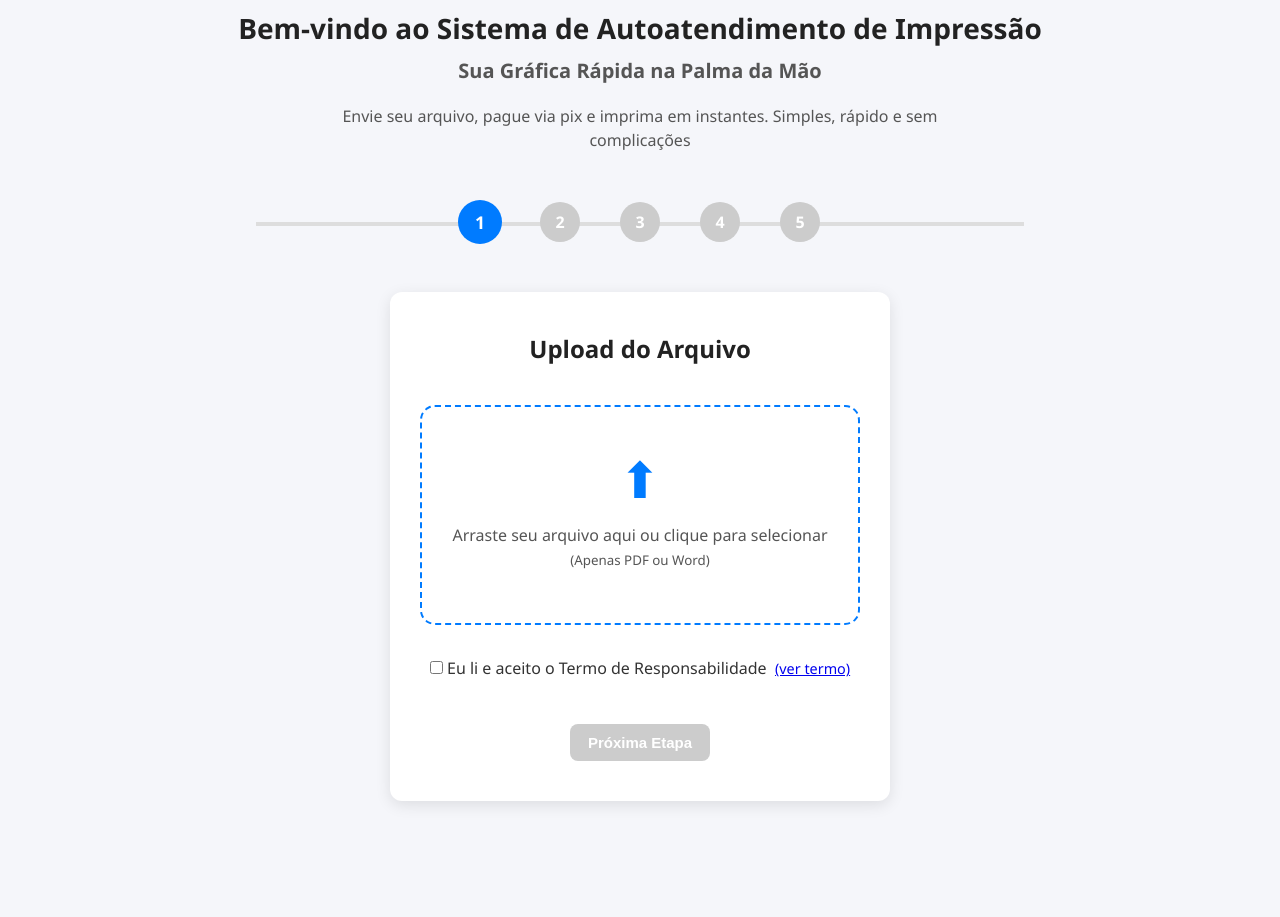
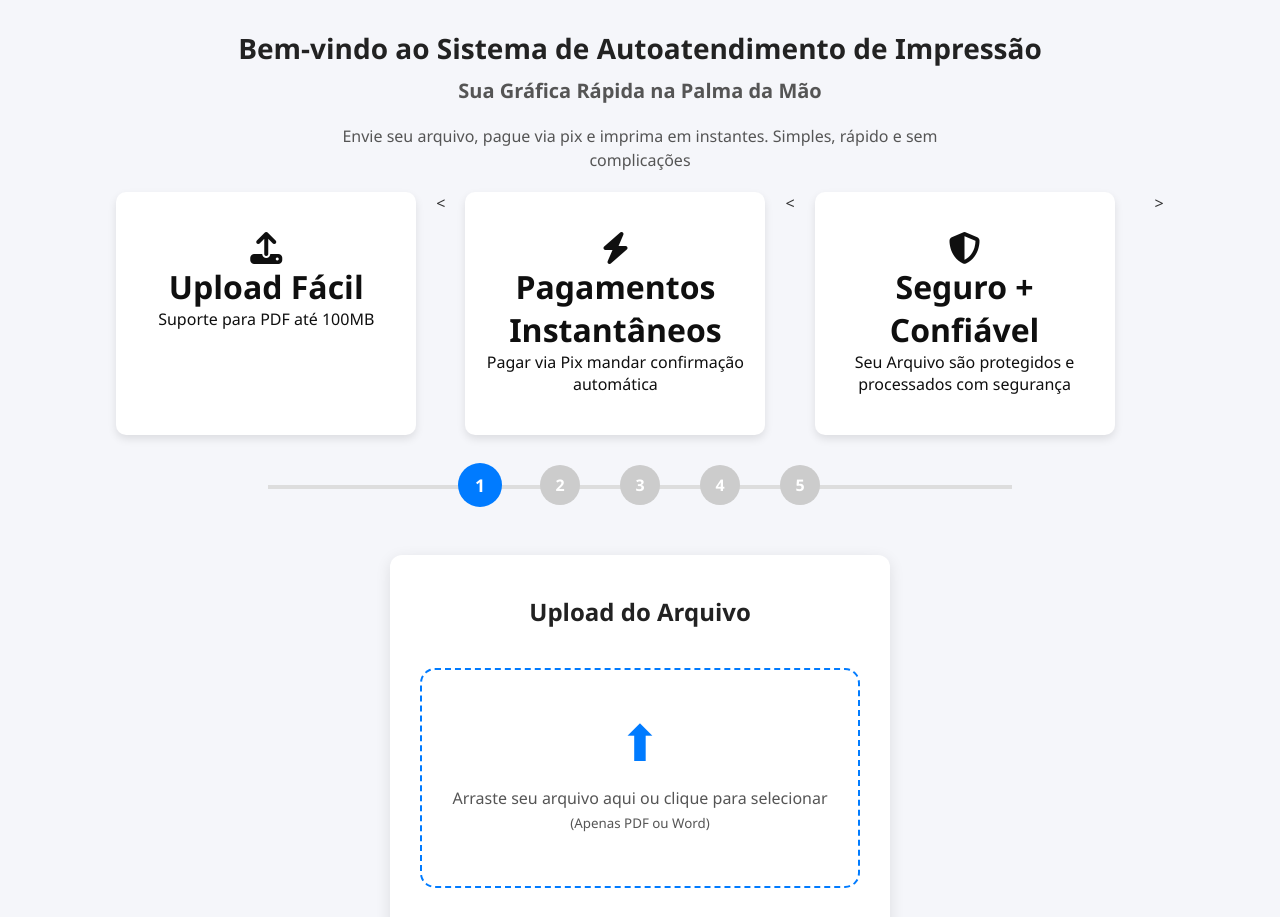
Before and after one commit to DanielMenezes21/projeto_copiadora, a website: page public/index.html in a window 1280 px wide. Shown: the part 441-1358 px from the top of the page. Before the commit the page ends 1262 px from the top, so only its background shows below. Drawn offline with Linux system fonts and the light colour scheme; no server answers.

Commit message:
Adicionando pasta projeto_copiadora como diretório normal

```diff
--- a/public/index.html
+++ b/public/index.html
@@ -6,7 +6,7 @@
   <link rel="stylesheet" href="style.css">
   <!-- Font Awesome para ícones -->
   <link rel="stylesheet" href="https://cdnjs.cloudflare.com/ajax/libs/font-awesome/6.4.0/css/all.min.css">
-</head>
+ </head>
 <body>
   <header>
     <div class="logo">
@@ -17,10 +17,13 @@
       <button class="nav-btn"><i class="fa-solid fa-circle-info"></i> Sobre</button>
       <button class="nav-btn"><i class="fa-solid fa-headset"></i> Suporte</button>
     </nav>
+
   </header>
-  <section class="hero-image">
+
+    <section class="hero-image">
     <img src="image/logo1_copiadora.png" alt="Arte principal" />
   </section>
+
   <main>
     <h1>Bem-vindo ao Sistema de Autoatendimento de Impressão</h1>
     <h2>
@@ -30,6 +33,188 @@
       Envie seu arquivo, pague via pix e imprima em instantes. Simples, rápido e sem complicações
     </p>
   </main>
+
+<head>
+
+<body>
+
+</body>
+
+ <!-- espaçamento entre a linha e os banners -->
+ <!--
+📜 Explicação Detalhada do Código
+
+Este código cria 3 caixas (banners) para anúncios usando HTML e CSS, com layout responsivo e efeitos visuais.
+
+🔹 Estrutura HTML:
+- `<div class="banner-container">`: Contêiner flexível que organiza os banners lado a lado.
+- `<div class="banner">`: Cada banner individual, contendo:
+
+  - `<div class="banner-content">`: Texto e botão de ação.
+
+🔹 Estilo CSS:
+- Uso de **Flexbox** para alinhamento responsivo.
+- **Sombras e bordas arredondadas** para estética moderna.
+- **Transição e transformação** para efeito de zoom ao passar o mouse.
+- **Botões estilizados** com mudança de cor no hover.
+
+🔹 Abordagem Algorítmica:
+Embora não haja um algoritmo iterativo, podemos considerar o "layout rendering" como um processo de complexidade O(1) em termos de espaço, pois o número de elementos é fixo.
+
+🔹 Tratamento de Erros:
+- Uso de `alt` nas imagens para acessibilidade e fallback caso a imagem não carregue.
+- Estrutura semântica para melhor compatibilidade com navegadores e leitores de tela.
+-->
+<!DOCTYPE html>
+<html lang="pt-BR">
+<head>
+    <meta charset="UTF-8">
+    <meta name="viewport" content="width=device-width, initial-scale=1.0">
+
+
+    <!-- Importando Font Awesome -->
+    <link rel="stylesheet" href="https://cdnjs.cloudflare.com/ajax/libs/font-awesome/6.5.0/css/all.min.css">
+
+    <style>
+        * {
+  box-sizing: border-box;
+  margin: 0;
+  padding: 0;
+}
+
+body {
+  font-family: "Segoe UI", Arial, sans-serif;
+  background-color: #f5f6fa; /* escolha uma cor de fundo clara */
+  color: #333;
+  padding: 20px;
+}
+
+.banner-container {
+  display: flex;
+  flex-wrap: wrap;
+  gap: 20px;
+  justify-content: center;
+}
+
+.banner {
+  background-color: #007BFF; /* azul vibrante */
+  color: #fff; /* texto branco para contraste */
+  text-align: center;
+  padding: 40px 20px;
+  border-radius: 10px; /* bordas arredondadas */
+  box-shadow: 0 4px 8px rgba(0,0,0,0.1); /* sombra suave */
+  overflow: hidden;
+  width: 300px;
+  transition: transform 0.3s ease;
+}
+
+.banner:hover {
+  transform: scale(1.05);
+}
+
+    </style>
+</head>
+<body>
+<div class="banner-container">
+    <!-- Banner -->
+    <div class="banner">
+        <i class="fas fa-upload fa-2x"></i> <!-- Ícone -->
+        <h1>Upload Fácil</h1>
+        <p1>Suporte para PDF até 100MB</p1>
+
+    </div>
+
+    <<div class="banner-container">
+    <!-- Banner -->
+    <div class="banner">
+        <i class="fa-solid fa-bolt fa-2x"></i> <!-- Ícone -->
+        <h1>Pagamentos Instantâneos</h1>
+        <p1>Pagar via Pix mandar confirmação automática</p1>
+    </div>
+  <<div class="banner-container">
+    <!-- Banner -->
+    <div class="banner">
+        <i class="fas fa-shield-alt fa-2x"></i> <!-- Ícone -->
+        <h1>Seguro  + Confiável</h1>
+        <p1 >Seu Arquivo são protegidos e processados com segurança</p1>
+    </div>
+</body>
+</html>
+
+<!DOCTYPE html>
+<html lang="pt-BR">
+<head>
+<meta charset="UTF-8">
+<meta name="viewport" content="width=device-width, initial-scale=1.0">
+<meta charset="UTF-8">
+<meta name="viewport" content="width=device-width, initial-scale=1.0">
+<link href="https://fonts.googleapis.com/icon?family=Material+Icons" rel="stylesheet">
+<title>Ícones com Material Icons</title>
+<style>
+    body {
+        font-family: Arial, sans-serif;
+        background-color: #f4f4f4;
+        margin: 0;
+        padding: 20px;
+    }
+
+    .banner-container {
+        display: flex;
+        flex-wrap: wrap;
+        gap: 20px;
+        justify-content: center;
+    }
+* {
+  box-sizing: border-box;
+  margin: 0;
+  padding: 0;
+}
+
+body {
+  font-family: "Segoe UI", Arial, sans-serif;
+  background-color: #f5f6fa; /* escolha uma cor e mantenha */
+  color: #333;
+  padding: 20px; /* se quiser manter */
+}
+
+.banner-container {
+  display: flex;
+  flex-wrap: wrap;
+  gap: 20px;
+  justify-content: center;
+}
+
+.banner {
+  background-color: #fff; /* ou #007BFF, mas escolha um */
+  color: rgb(15, 15, 15);
+  text-align: center;
+  padding: 40px 20px;
+  border-radius: 10px;
+  box-shadow: 0 4px 8px rgba(0,0,0,0.1);
+  overflow: hidden;
+  width: 300px;
+  transition: transform 0.3s ease;
+}
+
+.banner:hover {
+  transform: scale(1.05);
+}
+
+
+</style>
+</head>
+<body>
+
+    <div class></div>>
+
+        </div>
+    </div>
+</div>
+
+</body>
+
+
+
 
   <!-- Barra de etapas -->
   <div class="stepper">
```
